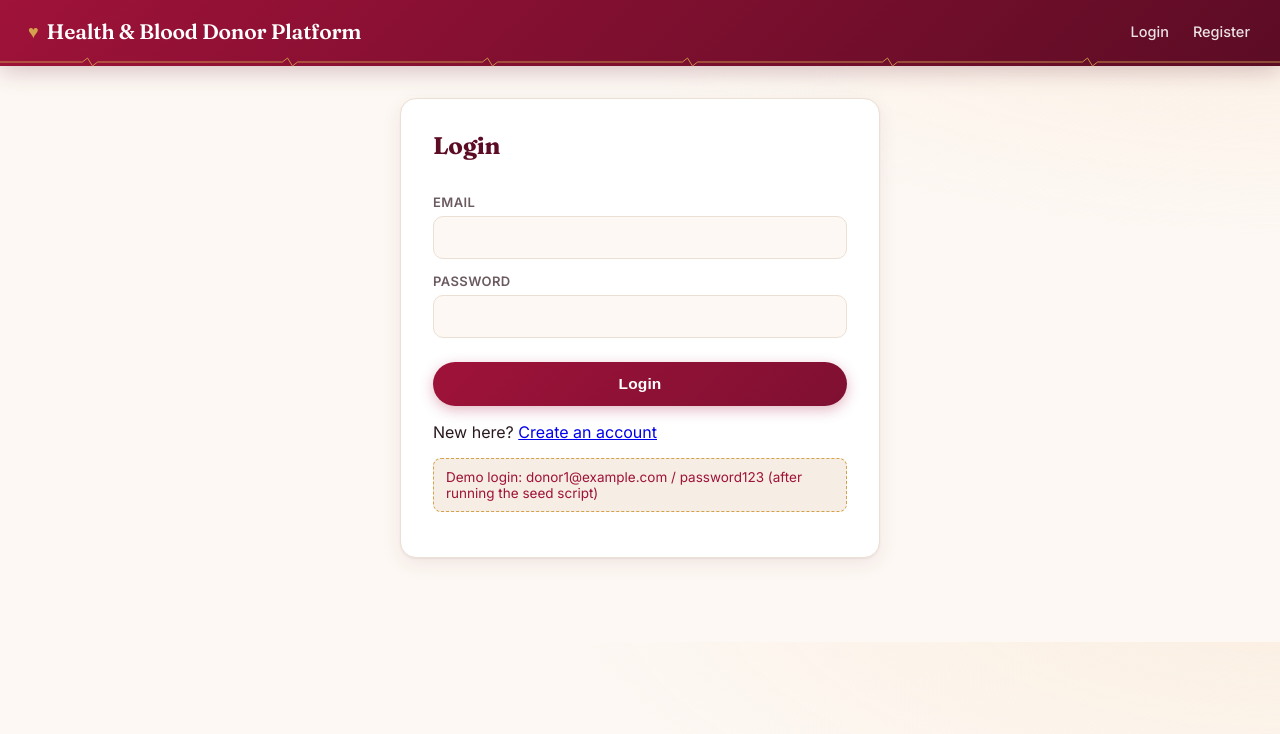
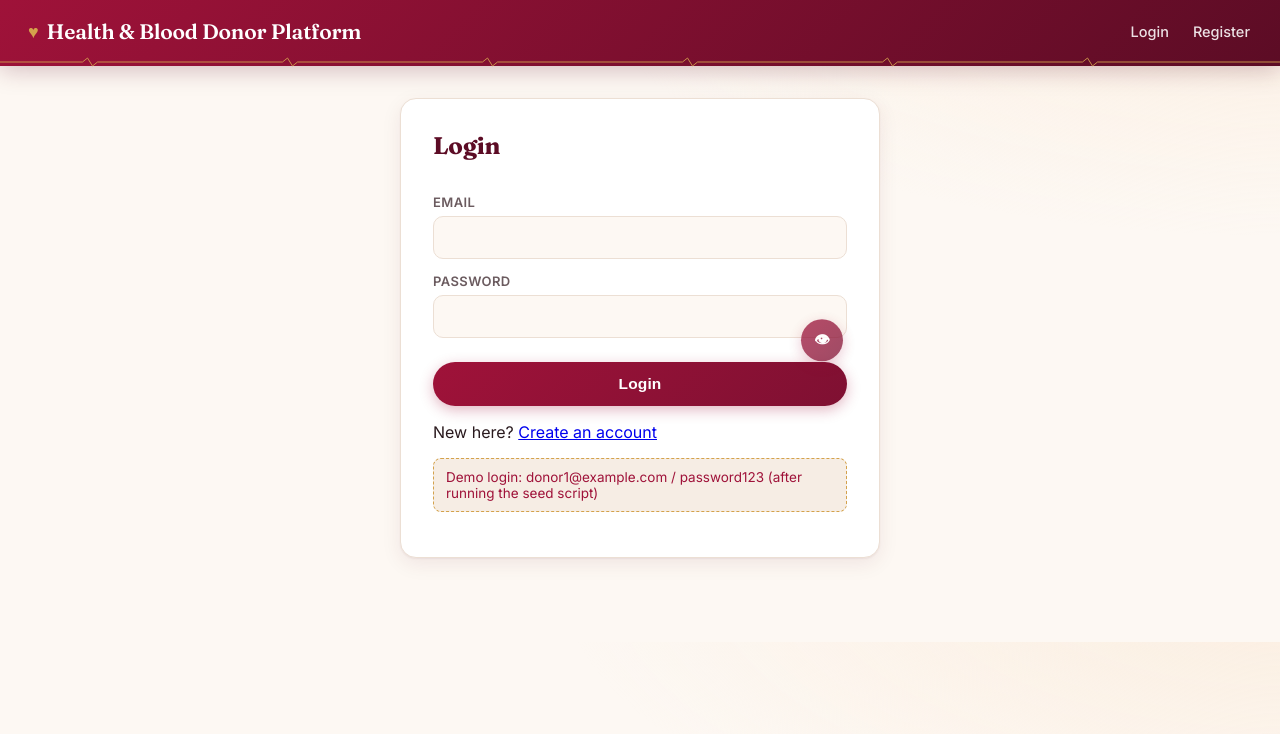
Before and after one commit to s18259802singh/health-platform, a React (Vite) app in the folder upload/frontend/: page / in a window 1280 px wide. Shown: the top 734 px of the page. Built offline with nearby package versions, Linux system fonts and the light colour scheme; no server answers; the HTML template or start-up script is replaced by a standard one.

Commit message:
Update Login.jsx

```diff
--- a/upload/frontend/src/pages/Login.jsx
+++ b/upload/frontend/src/pages/Login.jsx
@@ -5,6 +5,7 @@
 export default function Login() {
   const [email, setEmail] = useState('');
   const [password, setPassword] = useState('');
+  const [showPassword, setShowPassword] = useState(false);
   const [error, setError] = useState('');
   const { login } = useAuth();
   const navigate = useNavigate();
@@ -29,7 +30,22 @@
         <input type="email" value={email} onChange={(e) => setEmail(e.target.value)} required />
 
         <label>Password</label>
-        <input type="password" value={password} onChange={(e) => setPassword(e.target.value)} required />
+        <div className="password-field">
+          <input
+            type={showPassword ? 'text' : 'password'}
+            value={password}
+            onChange={(e) => setPassword(e.target.value)}
+            required
+          />
+          <button
+            type="button"
+            className="password-toggle"
+            onClick={() => setShowPassword(!showPassword)}
+            aria-label={showPassword ? 'Hide password' : 'Show password'}
+          >
+            {showPassword ? '🙈' : '👁'}
+          </button>
+        </div>
 
         <button type="submit">Login</button>
       </form>
```
